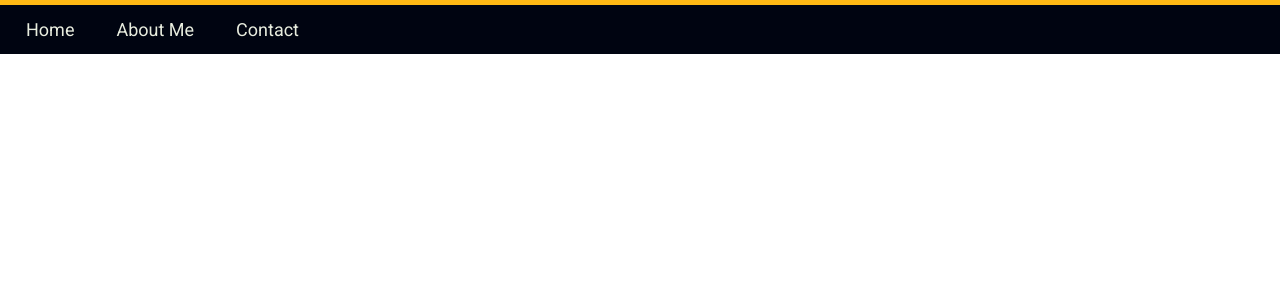
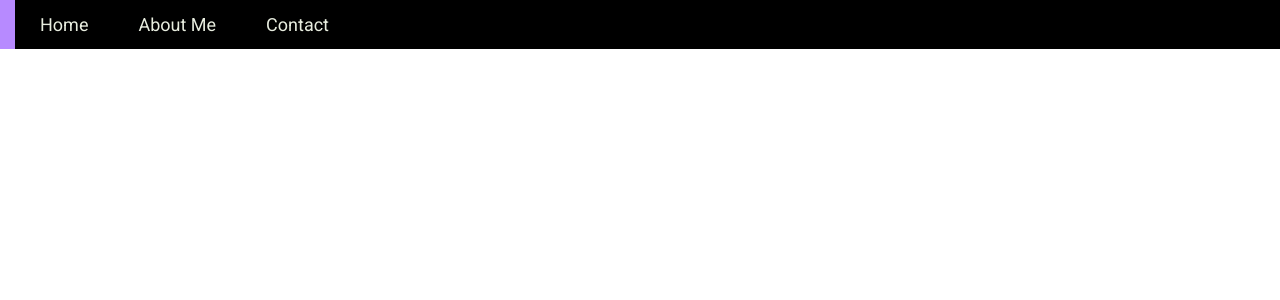
Before and after one commit to kdfarrar/CodingChallenge, a Jekyll site: the page _layouts/about-me.html, which Jekyll copies as it is, in a window 1280 px wide. Shown: the top 300 px of the page. Built offline with Jekyll 4.4.1, drawn with Linux system fonts in a browser that asks for light colours.

Commit message:
Added about me section.

```diff
--- a/_layouts/404.html
+++ b/_layouts/404.html
@@ -7,9 +7,9 @@
 	<!---Navigation Bar-->
 	<nav>
 		<ul>
-			<li><a href="\pages\index.html">Home</a></li>
-			<li><a href="\pages\about-me.html">About Me</a></li>
-			<li><a href="\pages\contact.html">Contact</a></li>
+			<li><a href="\_layouts\home.html">Home</a></li>
+			<li><a href="\_layouts\about-me.html">About Me</a></li>
+			<li><a href="\_layouts\contact.html">Contact</a></li>
 		</ul>
 	</nav>
 
--- a/_layouts/about-me.html
+++ b/_layouts/about-me.html
@@ -8,9 +8,9 @@
 	<!---Navigation Bar-->
 	<nav>
 		<ul>
-			<li><a href="index.html">Home</a></li>
-			<li><a href="\pages\about-me.html">About Me</a></li>
-			<li><a href="\pages\contact.html">Contact</a></li>
+			<li><a href="\_layouts\home.html">Home</a></li>
+			<li><a href="\_layouts\about-me.html">About Me</a></li>
+			<li><a href="\_layouts\contact.html">Contact</a></li>
 		</ul>
 	</nav>
 </body>
--- a/_layouts/contact.html
+++ b/_layouts/contact.html
@@ -8,9 +8,9 @@
 	<!---Navigation Bar-->
 	<nav>
 		<ul>
-			<li><a href="ndex.html">Home</a></li>
-			<li><a href="\pages\about-me.html">About Me</a></li>
-			<li><a href="\pages\contact.html">Contact</a></li>
+			<li><a href="\_layouts\home.html">Home</a></li>
+			<li><a href="\_layouts\about-me.html">About Me</a></li>
+			<li><a href="\_layouts\contact.html">Contact</a></li>
 		</ul>
 	</nav>
 </body>
--- a/_layouts/main.css
+++ b/_layouts/main.css
@@ -22,38 +22,77 @@
 	font-family: Roboto;
 }
 
-nav{
-	border-top: 5px solid #FFB914;
+.banner{
+	padding: 120px 0px 120px;
+	background-color: #222222;
+	border-bottom: 6px solid #B78AFF;
+}
+
+.banner img{
+	float: right;
+}
+
+.banner h1{
+	text-align: left;
+	padding: 0px 275px 0px 295px;
+	font-family: Roboto;
+	font-size: 40px;
+	color: #FFFFFF;
+}
+
+.banner p{
+	text-align: left;
+	padding: 0px 1000px 20px 275px;
+	margin: 20px;
+	font-family: Roboto;
+	font-size: 18px;
+	color: #FFFFFF;
+}
+
+.about{
+	padding: 20px 1000px 20px 300px;
+	margin: 20px;
+}
+
+.about h1{
+	font-family: arial;
+	font-size: 25px;
+}
+
+.about p{
+	text-align: left;
+	font-family: arial;
+	font-size: 15px;
 }
 
 nav ul{
 	list-style-type: none;
+	border-left: 15px solid #B78AFF;
 	margin: 0px;
 	padding: 0px;
 	position: fixed;
 	overflow: hidden;
-	background-color: #000411;
+	background-color: #000000;
 	width: 100%;
 }
 
 nav li{
 	float: left;
-	padding-left: 10px;
 }
 
 nav li a{
 	display: block;
-	padding: 14px 16px;
+	padding: 14px 25px 14px 25px;
 	text-align: center;
 	text-decoration: none;
 	font-family: 'Roboto', sans-serif;
 	font-size: 18px;
 	color: #E8EDDF;
-	background-color: #000411;
+	background-color: #000000;
 }
 
 nav li a:hover{
-	color: #FFB914;
+	color: #B78AFF;
 }
 
 nav .active{
```
Also changed, not shown: _layouts/home.html (added, +41 -0 lines), _layouts/index.html (deleted, +0 -16 lines).
